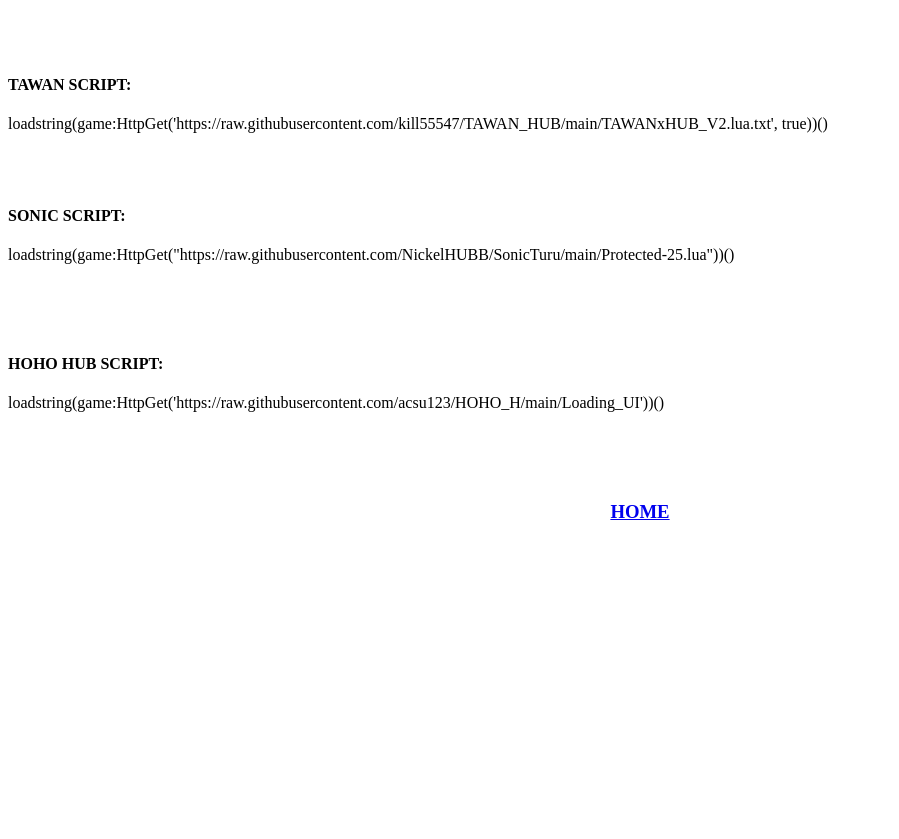
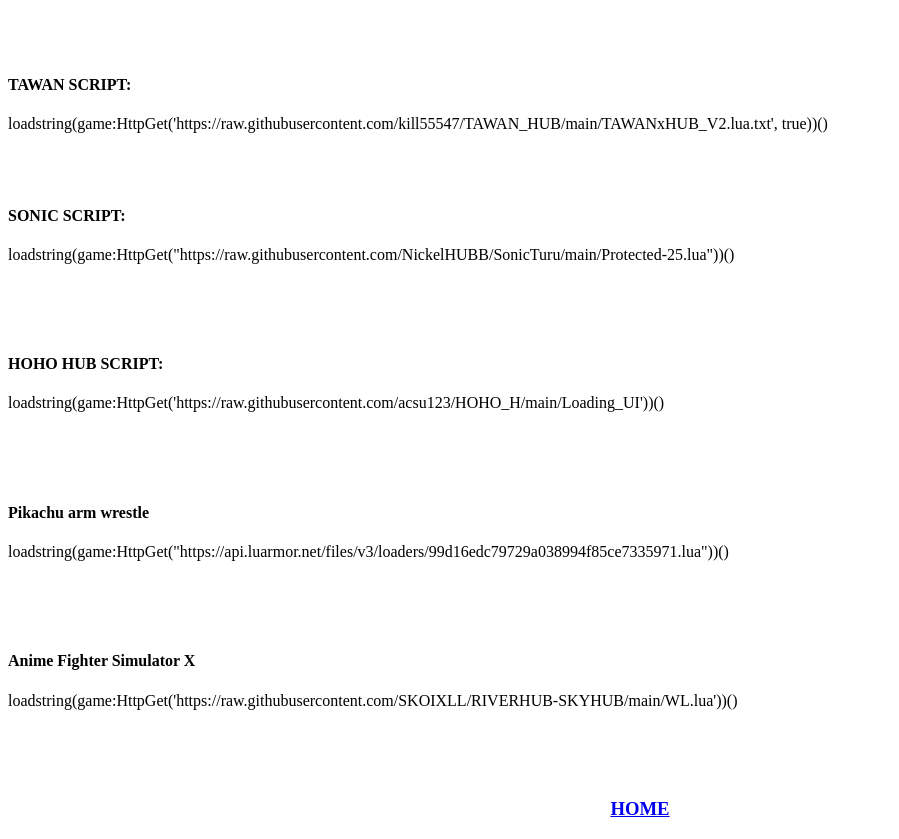
Before and after one commit to phantom0247/phantomscript, a plain HTML site: page contact.html in a window 1280 px wide. Shown: the part 79-918 px from the top of the page, without its empty margins (0-899 px from the left). Before the commit the page ends 800 px from the top, so only its background shows below. Drawn offline with Linux system fonts and the light colour scheme.

Commit message:
contact.html

```diff
--- a/contact.html
+++ b/contact.html
@@ -24,6 +24,16 @@
 <h4>HOHO HUB SCRIPT:</h4>
 <p>
 loadstring(game:HttpGet('https://raw.githubusercontent.com/acsu123/HOHO_H/main/Loading_UI'))()</p>
+<br />
+<br />
+<br />
+<h4>Pikachu arm wrestle</h4>
+<p>loadstring(game:HttpGet("https://api.luarmor.net/files/v3/loaders/99d16edc79729a038994f85ce7335971.lua"))()</p>
+<br />
+<br />
+<br />
+<h4>Anime Fighter Simulator X</h4>
+<p>loadstring(game:HttpGet('https://raw.githubusercontent.com/SKOIXLL/RIVERHUB-SKYHUB/main/WL.lua'))()</p>
 
 
 <br />
```
